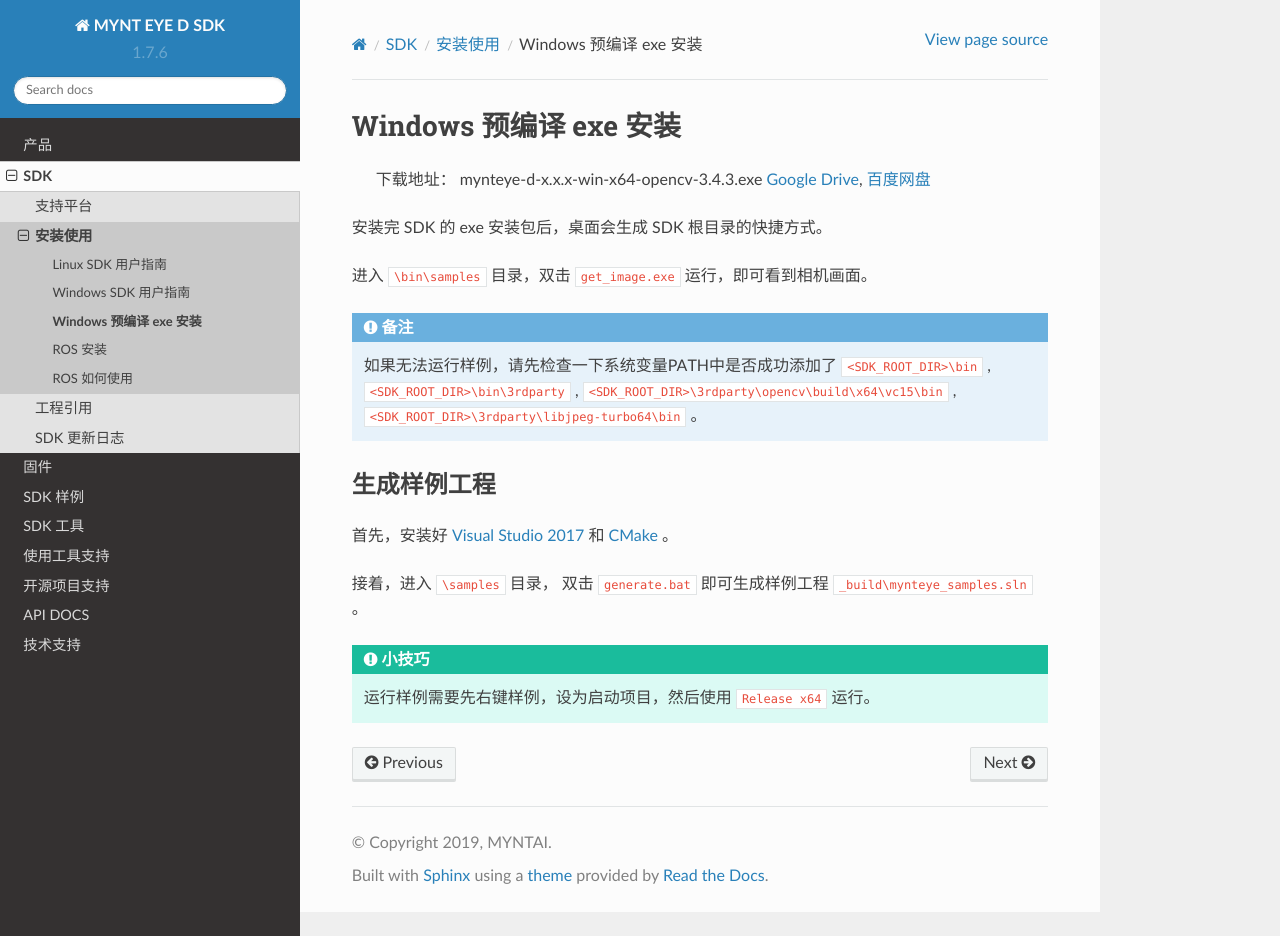
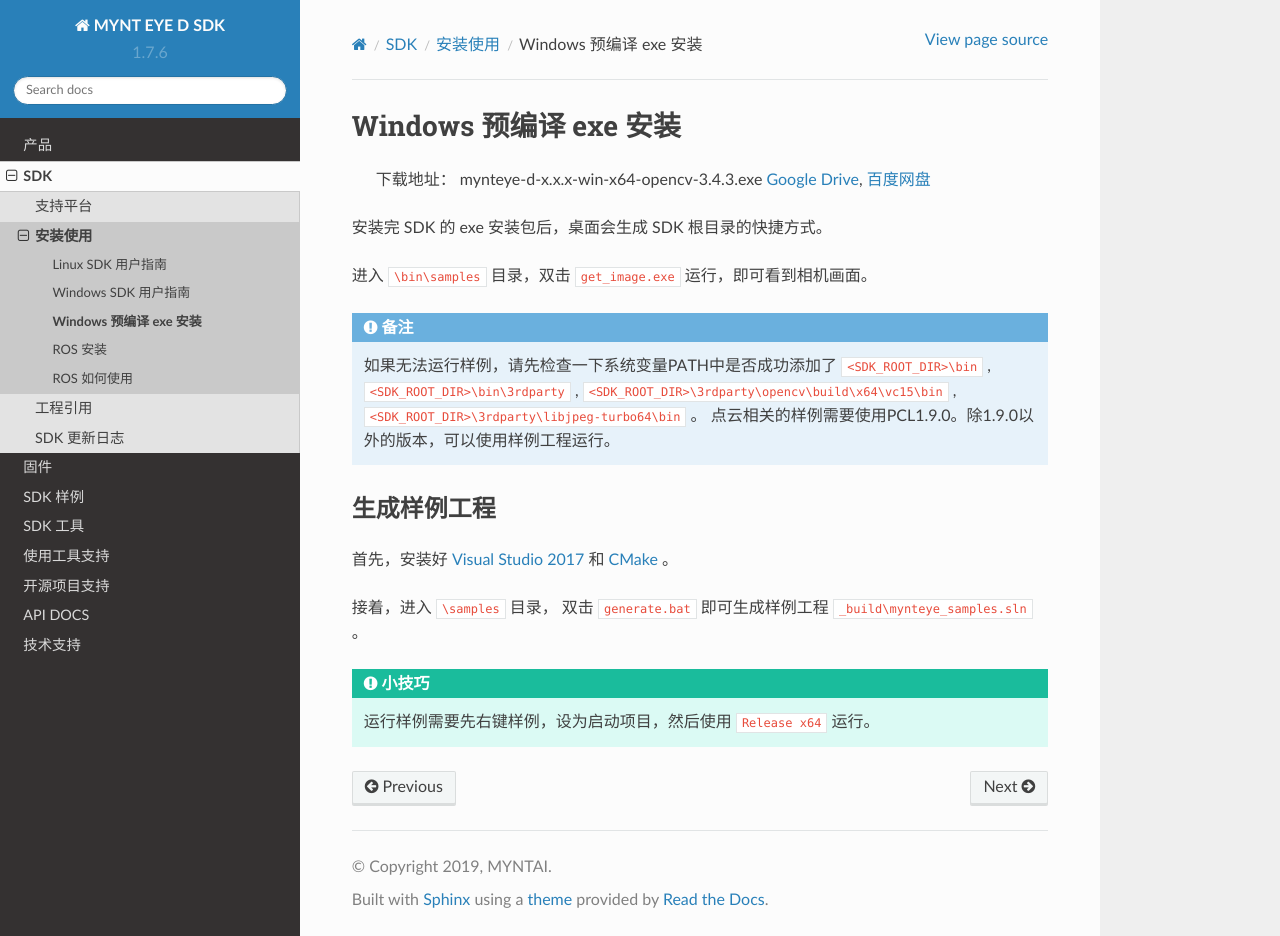
Before and after one commit to slightech/MYNT-EYE-D-SDK-Docs-zh_CN, a Sphinx documentation site: the page built from docs/sdk/install_exe_win.rst, in a window 1280 px wide and 936 px high. Built offline with Sphinx 7.4.7 and the Read the Docs theme 2.0.0, drawn with Linux system fonts in a browser that asks for light colours; pages that are not in the unit, such as notebooks, are missing from menus.

Commit message:
docs(*): update exe get_points samples info

```diff
--- a/docs/sdk/install_exe_win.rst
+++ b/docs/sdk/install_exe_win.rst
@@ -16,6 +16,7 @@ Windows 预编译 exe 安装
 
   如果无法运行样例，请先检查一下系统变量PATH中是否成功添加了 ``<SDK_ROOT_DIR>\bin`` , ``<SDK_ROOT_DIR>\bin\3rdparty`` ,
   ``<SDK_ROOT_DIR>\3rdparty\opencv\build\x64\vc15\bin`` , ``<SDK_ROOT_DIR>\3rdparty\libjpeg-turbo64\bin`` 。
+  点云相关的样例需要使用PCL1.9.0。除1.9.0以外的版本，可以使用样例工程运行。
 
 
 生成样例工程
```
